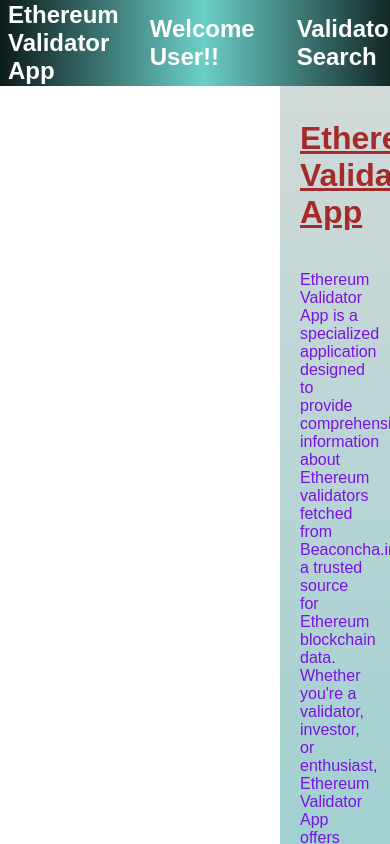
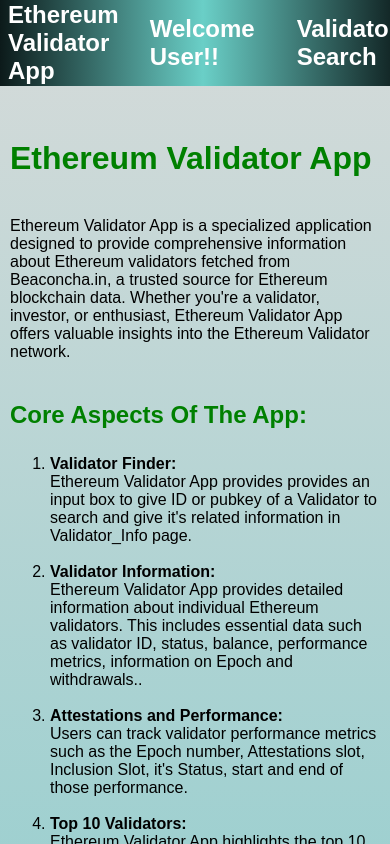
Before and after one commit to Sneha7733/My-First-React-App, a React (Create React App) app: page /about in a window 390 px wide. Built offline with nearby package versions, Linux system fonts and the light colour scheme.

Commit message:
Update About.css

```diff
--- a/src/About.css
+++ b/src/About.css
@@ -13,11 +13,33 @@
 
   .about h1 {
     margin-top: 20px;
-    color: brown;
-    text-decoration: underline;
+    color: green;
+  }
+
+
+  .about h2 {
+    margin-top: 20px;
+    color: green;
   }
 
   .about p {
     margin-top: 20px;
-    color: rgb(122, 18, 225);
+    color: black(203, 47, 52);
   }
+
+  /* Adjustments for smaller screens */
+  @media (max-width: 768px) {
+    .about {
+      left: 0;
+      padding: 10px;
+      height: calc(100vh - 70px);
+    }
+
+    .about h1 {
+      margin-top: 50px;
+    }
+
+    .about p {
+      margin-top: 20px;
+    }
+  }
```
